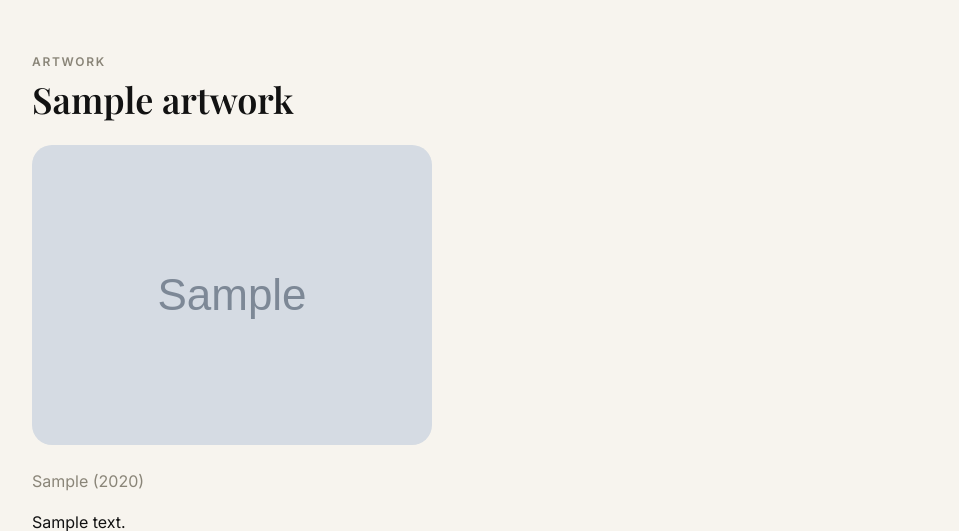
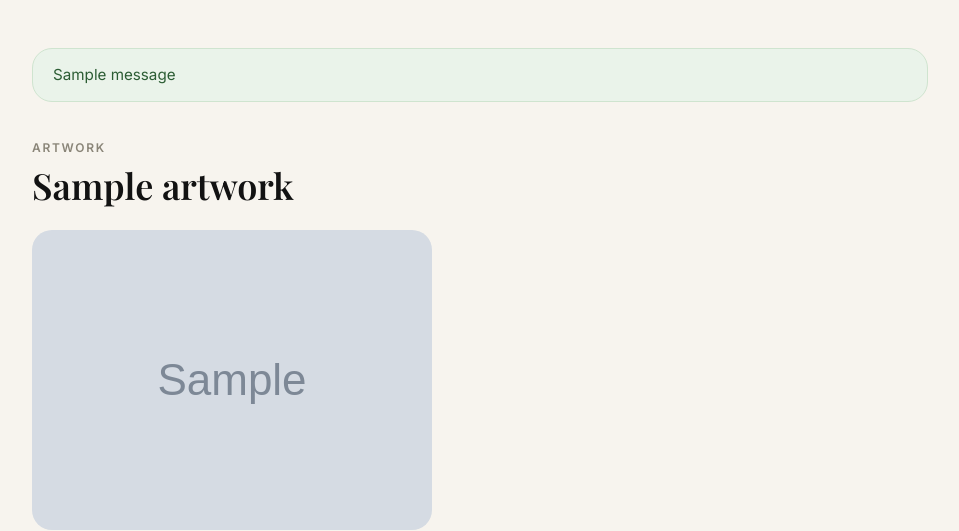
Before and after one commit to raigonlab/raigonos, a Django app: page /artwork/1/ in a window 1280 px wide. Shown: the part 109-640 px from the top of the page, without its empty margins (160-1119 px from the left). Run offline with Django 5.2, Linux system fonts and the light colour scheme; tables that the repository leaves empty hold one stand-in row (values such as "Sample post"); grey boxes marked "Sample" are stand-in pictures; one stand-in notice (Sample message) is shown; some web fonts are replaced.

Commit message:
Add success feedback messages for CRUD actions

```diff
--- a/gallery/views.py
+++ b/gallery/views.py
@@ -1,3 +1,4 @@
+from django.contrib import messages
 from django.contrib.auth import login
 from django.contrib.auth.decorators import login_required
 from django.contrib.auth.forms import UserCreationForm
@@ -44,6 +45,7 @@ def collection_create(request):
             collection = form.save(commit=False)
             collection.owner = request.user
             collection.save()
+            messages.success(request, f'Collection "{collection.title}" created.')
             return redirect('gallery:dashboard')
     else:
         form = CollectionForm()
@@ -57,6 +59,7 @@ def collection_update(request, slug):
         form = CollectionForm(request.POST, request.FILES, instance=collection)
         if form.is_valid():
             form.save()
+            messages.success(request, f'Collection "{collection.title}" updated.')
             return redirect('gallery:dashboard')
     else:
         form = CollectionForm(instance=collection)
@@ -71,7 +74,9 @@ def collection_update(request, slug):
 def collection_delete(request, slug):
     collection = get_object_or_404(Collection, slug=slug, owner=request.user)
     if request.method == 'POST':
+        title = collection.title
         collection.delete()
+        messages.success(request, f'Collection "{title}" deleted.')
         return redirect('gallery:dashboard')
     return render(
         request, 'gallery/collection_confirm_delete.html', {'collection': collection}
@@ -87,6 +92,7 @@ def artwork_create(request, slug):
             artwork = form.save(commit=False)
             artwork.collection = collection
             artwork.save()
+            messages.success(request, f'Artwork "{artwork.title}" added.')
             return redirect('gallery:dashboard')
     else:
         form = ArtworkForm()
@@ -104,6 +110,7 @@ def artwork_update(request, pk):
         form = ArtworkForm(request.POST, request.FILES, instance=artwork)
         if form.is_valid():
             form.save()
+            messages.success(request, f'Artwork "{artwork.title}" updated.')
             return redirect('gallery:dashboard')
     else:
         form = ArtworkForm(instance=artwork)
@@ -118,7 +125,9 @@ def artwork_update(request, pk):
 def artwork_delete(request, pk):
     artwork = get_object_or_404(Artwork, pk=pk, collection__owner=request.user)
     if request.method == 'POST':
+        title = artwork.title
         artwork.delete()
+        messages.success(request, f'Artwork "{title}" deleted.')
         return redirect('gallery:dashboard')
     return render(
         request, 'gallery/artwork_confirm_delete.html', {'artwork': artwork}
@@ -134,6 +143,7 @@ def signup_view(request):
         if form.is_valid():
             user = form.save()
             login(request, user)
+            messages.success(request, f'Welcome, {user.username}! Your account is ready.')
             return redirect('gallery:collection_list')
     else:
         form = UserCreationForm()
--- a/static/css/style.css
+++ b/static/css/style.css
@@ -107,6 +107,40 @@ main {
   margin: 0 auto;
   padding: 3rem 2rem;
   min-height: 60vh;
+}
+
+/* Feedback messages (django.contrib.messages) */
+
+.messages {
+  list-style: none;
+  margin: 0 0 2rem;
+  padding: 0;
+}
+
+.message {
+  padding: 0.85rem 1.25rem;
+  border-radius: var(--radius);
+  margin-bottom: 0.75rem;
+  font-size: 0.95rem;
+}
+
+.message-success {
+  background: #eaf3ea;
+  color: #2b5c33;
+  border: 1px solid #cfe4cf;
+}
+
+.message-error {
+  background: #fbeaea;
+  color: #8a2f2f;
+  border: 1px solid #f0cfcf;
+}
+
+.message-info,
+.message-warning {
+  background: var(--color-surface);
+  color: var(--color-text);
+  border: 1px solid var(--color-border);
 }
 
 footer {
--- a/templates/base.html
+++ b/templates/base.html
@@ -33,6 +33,14 @@
   </header>
 
   <main>
+    {% if messages %}
+      <ul class="messages">
+        {% for message in messages %}
+          <li class="message message-{{ message.tags }}">{{ message }}</li>
+        {% endfor %}
+      </ul>
+    {% endif %}
+
     {% block content %}{% endblock %}
   </main>
 
```
